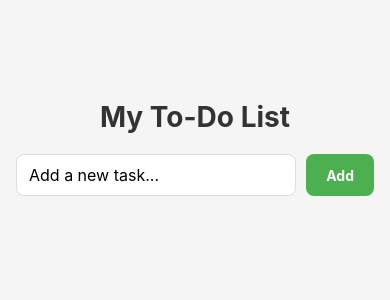
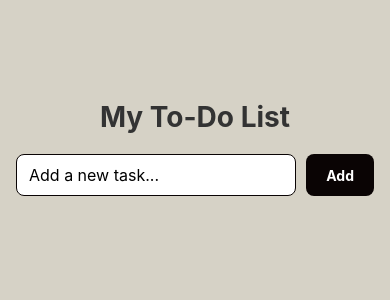
Before and after one commit to fenterina/Harri-FRANCIS-Jam, a React Native app: screen /Home in a window 390 px wide. Shown: the top 300 px of the page. Built offline with nearby package versions, Linux system fonts and the light colour scheme.

Commit message:
Feature: Changed the color palette in HomeScreentodo.

```diff
--- a/package.json
+++ b/package.json
@@ -22,7 +22,7 @@
   },
   "private": true,
   "devDependencies": {
-    "@types/react": "^19.2.10",
+    "@types/react": "~19.1.10",
     "@types/react-native": "^0.72.8",
     "supabase": "^2.72.8",
     "typescript": "~5.9.2"
--- a/src/screens/HomeScreen.tsx
+++ b/src/screens/HomeScreen.tsx
@@ -7,6 +7,7 @@ import {
   TextInput,
   Pressable,
   FlatList,
+  Alert,
 } from "react-native";
 
 export default function todoScreen() {
@@ -80,6 +81,10 @@ export default function todoScreen() {
     setEditingText(currentText);
   }
   function saveEdit(id) {
+    if (editingText.trim() === "") {
+      Alert.alert("Empty Task", "Please enter a task before saving");
+      return;
+    }
     settasks(
       tasks.map((task) =>
         task.id === id ? { ...task, text: editingText } : task,
@@ -127,7 +132,7 @@ export default function todoScreen() {
 const styles = StyleSheet.create({
   container: {
     flex: 1,
-    backgroundColor: "#f5f5f5",
+    backgroundColor: "#d6d2c6",
     paddingTop: 100,
     paddingHorizontal: 16,
   },
@@ -146,7 +151,7 @@ const styles = StyleSheet.create({
   input: {
     flex: 1,
     borderWidth: 1,
-    borderColor: "#ddd",
+    borderColor: "#0a0404",
     borderRadius: 8,
     paddingHorizontal: 12,
     paddingVertical: 10,
@@ -154,7 +159,7 @@ const styles = StyleSheet.create({
     backgroundColor: "#fff",
   },
   addBtn: {
-    backgroundColor: "#4CAF50",
+    backgroundColor: "#0a0404",
     paddingHorizontal: 20,
     borderRadius: 8,
     justifyContent: "center",
@@ -170,7 +175,7 @@ const styles = StyleSheet.create({
   },
   taskItem: {
     flexDirection: "row",
-    alignItems: "center",
+    alignItems: "flex-start",
     backgroundColor: "#fff",
     padding: 15,
     marginBottom: 10,
@@ -184,18 +189,21 @@ const styles = StyleSheet.create({
   checkbox: {
     fontSize: 20,
     marginRight: 12,
+    marginTop: 2,
   },
   taskText: {
     flex: 1,
     fontSize: 16,
     color: "#333",
+    flexWrap: "wrap",
+    marginRight: 10,
   },
   completedText: {
     textDecorationLine: "line-through",
     color: "#aaa",
   },
   editBtn: {
-    backgroundColor: "#2196F3",
+    backgroundColor: "#0a0404",
     paddingHorizontal: 12,
     paddingVertical: 8,
     borderRadius: 6,
@@ -215,7 +223,7 @@ const styles = StyleSheet.create({
   editInput: {
     flex: 1,
     borderWidth: 1,
-    borderColor: "#2196F3",
+    borderColor: "#0a0404",
     borderRadius: 6,
     paddingHorizontal: 10,
     paddingVertical: 8,
@@ -223,7 +231,7 @@ const styles = StyleSheet.create({
     fontSize: 14,
   },
   saveBtn: {
-    backgroundColor: "#4CAF50",
+    backgroundColor: "#0a0404",
     paddingHorizontal: 12,
     paddingVertical: 8,
     borderRadius: 6,
```
Also changed, not shown: 1 other file (tests, documents, lock files or other folders).
